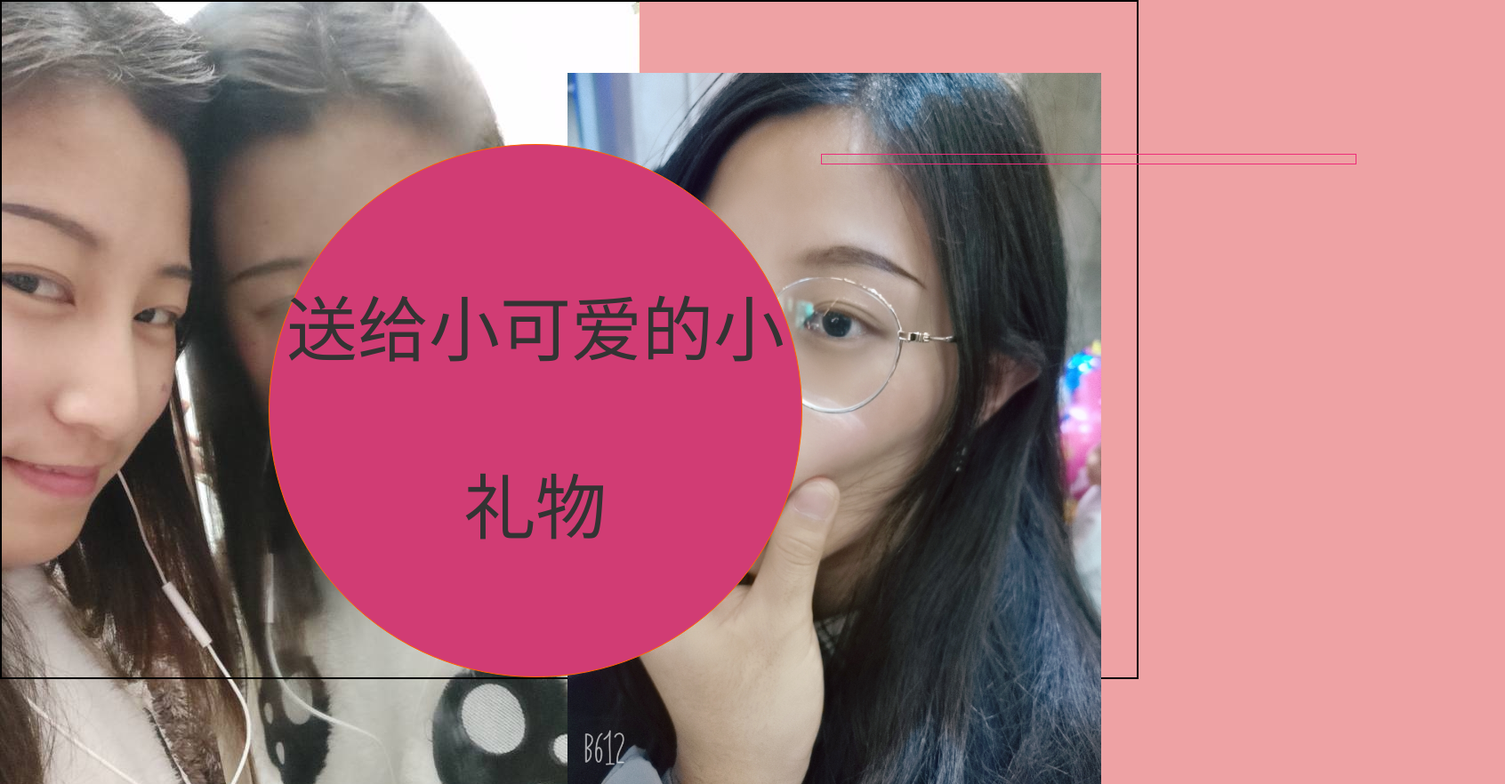
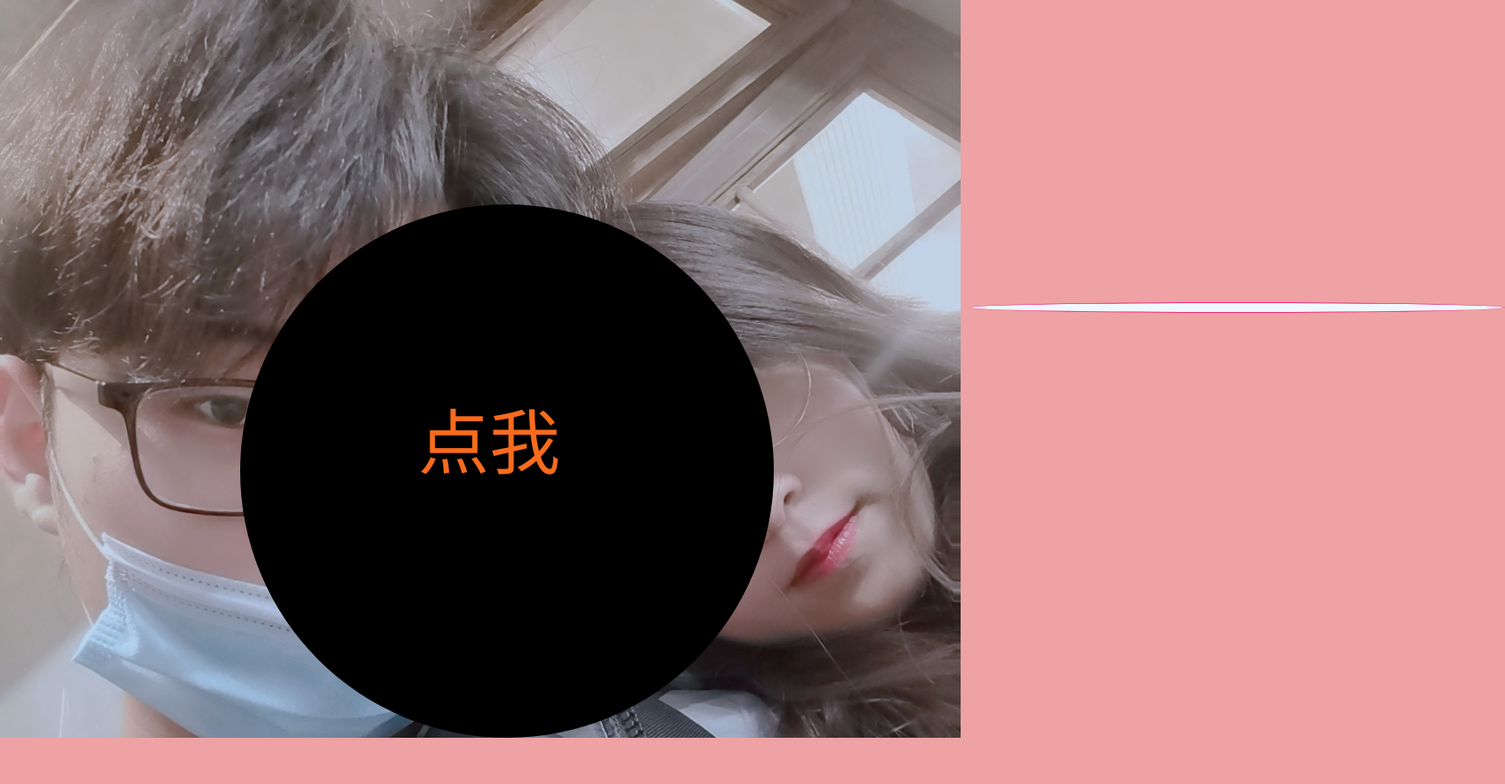
Before and after one commit to XDJcc/TZW, a plain HTML site: page index.html in a window 1280 px wide. Shown: the whole page at 89% size, 1692 px wide, since content can reach past the window. After the commit the page ends 830 px from the top, so only its background shows below. Drawn offline with Linux system fonts and the light colour scheme; grey boxes are pictures that could not be loaded.

Commit message:
xiaokeai

```diff
--- a/css/love.css
+++ b/css/love.css
@@ -1,15 +1,17 @@
 html {
 	perspective: 1000px;
 }
+
 body {
-  background-image: url("../img/1.jpg");
+	background-image: url("../img/6.jpg");
 	background-color: #eea2a4;
 	background-repeat: no-repeat;
 }
+
 .outer-wapper {
 	/* height: 900px; */
-  border: 2px solid black;
 }
+
 .outer-wapper .outer .photo {
 	width: 600px;
 	position: relative;
@@ -22,15 +24,15 @@ body {
 	width: 100%;
 	position: absolute;
 }
+
 .content-wapper {
 	float: left;
 	box-sizing: border-box;
 	position: relative;
-  border: 2px solid #f34718;
 	width: 600px;
 	height: 600px;
-  margin-top: 80px;
-  margin-left: 300px;
+	margin-top: 150px;
+	margin-left: 270px;
 	border-radius: 50%;
 	padding: 110px 0;
 	line-height: 200px;
@@ -38,24 +40,52 @@ body {
 	text-align: center;
 	justify-content: center;
 	transform-style: preserve-3d;
-  border: 1px solid #ff6700;
 	transition: all 4s;
-  background-color: rgb(209, 60, 116);
+	background-color: black;
+}
+
+.content-wapper .dianwo {
+	color: #F86B1D;
+	position: absolute;
+	margin-left: 200px;
+	margin-top: 60px;
+	transition: 2s opacity;
+}
+
+.content-wapper:hover .dianwo {
+	opacity: 0;
+}
+
+.content-wapper>span {
+	position: absolute;
+	margin-top: -280px;
+	margin-left: -50%;
+	transform: translateX(50%);
+	border-radius: 40px;
+	background-color: #BBFFAA;
+	width: 800px;
+	opacity: 0;
+	transition: 2s opacity;
 }
 
 .content-wapper:hover {
 	background-color: rgba(209, 60, 116, 0);
-  border: none;
 }
+
+.content-wapper:hover>span {
+	opacity: 1;
+}
+
 .content-wapper:hover .content {
 	height: 600px;
 }
+
 .content {
 	transform-style: preserve-3d;
 	position: relative;
-  left: 620px;
+	left: 820px;
+	top: 0px;
 	width: 600px;
-  top: -500px;
 	overflow: hidden;
 	transition: all 1s;
 	height: 10px;
@@ -63,24 +93,31 @@ body {
 	font-size: 600px;
 	perspective: 1000px;
 	border: 1px double #ee2c79;
+	border-radius: 50%;
+	background-color: aliceblue;
 }
-.content > div {
+
+.content>div {
 	color: #f86b1d;
 	position: absolute;
 	/* border: 1px solid #ff6700; */
 }
+
 .content .galss:nth-child(1) {
 	opacity: 0;
 	transition: all 1s 1s;
 }
+
 .content .galss:nth-child(2) {
 	opacity: 0;
 	transition: all 1s 2s;
 }
+
 .content .galss:nth-child(3) {
 	opacity: 0;
 	transition: all 1s 3s;
 }
+
 .content .galss:nth-child(4) {
 	opacity: 0;
 	transition: all 1s 4s;
@@ -89,7 +126,8 @@ body {
 .content:hover .galss {
 	opacity: 1;
 }
-.content > div:nth-child(1) {
+
+.content>div:nth-child(1) {
 	width: 600px;
 	height: 600px;
 	text-align: center;
@@ -98,7 +136,8 @@ body {
 	transform-origin: 0px 0px;
 	transform: rotateY(95deg);
 }
-.content > div:nth-child(2) {
+
+.content>div:nth-child(2) {
 	width: 600px;
 	text-align: center;
 	height: 600px;
@@ -107,7 +146,8 @@ body {
 	transform-origin: 600px 0px;
 	transform: rotateY(-95deg);
 }
-.content > div:nth-child(3) {
+
+.content>div:nth-child(3) {
 	width: 600px;
 	text-align: center;
 	height: 600px;
@@ -116,7 +156,8 @@ body {
 	transform-origin: 600px 0px;
 	transform: rotateX(-95deg);
 }
-.content > div:nth-child(4) {
+
+.content>div:nth-child(4) {
 	width: 600px;
 	text-align: center;
 	height: 600px;
@@ -125,6 +166,7 @@ body {
 	transform-origin: 600px 600px;
 	transform: rotateX(95deg);
 }
+
 .box1 {
 	transform-style: preserve-3d;
 	width: 200px;
@@ -137,7 +179,8 @@ body {
 	/* background-color: #85c275; */
 	animation: xuanzhuan 5s linear infinite;
 }
-.box1 > div {
+
+.box1>div {
 	position: absolute;
 	width: 200px;
 	height: 200px;
@@ -146,14 +189,17 @@ body {
 	font-size: 100px;
 	opacity: 0.9;
 }
+
 .box1 div img {
 	width: 100%;
 	height: 100%;
 }
+
 @keyframes xuanzhuan {
 	0% {
 		transform: rotateX(0deg) rotateY(0deg);
 	}
+
 	100% {
 		transform: rotateX(360deg) rotateY(360deg);
 	}
@@ -164,81 +210,103 @@ body {
 /*  */
 
 @keyframes fensan-one {
+
 	0%,
 	100% {
 		transform: rotateY(90deg) translateZ(100px);
 	}
+
 	50% {
 		transform: rotateY(90deg) translateZ(150px);
 	}
 }
-.box1 > div:nth-child(1) {
+
+.box1>div:nth-child(1) {
 	animation: fensan-one 2s linear infinite;
 	/* transform: rotateY(90deg) translateZ(100px); */
 }
+
 @keyframes fensan-two {
+
 	0%,
 	100% {
 		transform: rotateY(-90deg) translateZ(100px);
 	}
+
 	50% {
 		transform: rotateY(-90deg) translateZ(150px);
 	}
 }
-.box1 > div:nth-child(2) {
+
+.box1>div:nth-child(2) {
 	animation: fensan-two 2s linear infinite;
 	/* transform: rotateY(-90deg) translateZ(100px); */
 }
+
 @keyframes fensan-three {
+
 	0%,
 	100% {
 		transform: rotateX(-90deg) translateZ(100px);
 	}
+
 	50% {
 		transform: rotateX(-90deg) translateZ(150px);
 	}
 }
-.box1 > div:nth-child(3) {
+
+.box1>div:nth-child(3) {
 	/* transform: rotateX(-90deg) translateZ(100px); */
 	animation: fensan-three 2s linear infinite;
 }
+
 @keyframes fensan-four {
+
 	0%,
 	100% {
 		transform: rotateX(90deg) translateZ(100px);
 	}
+
 	50% {
 		transform: rotateX(90deg) translateZ(150px);
 	}
 }
-.box1 > div:nth-child(4) {
+
+.box1>div:nth-child(4) {
 	/* transform: rotateX(90deg) translateZ(100px); */
 	animation: fensan-four 2s linear infinite;
 }
+
 @keyframes fensan-five {
+
 	0%,
 	100% {
 		transform: rotateY(0deg) translateZ(100px);
 	}
+
 	50% {
 		transform: rotateY(0deg) translateZ(150px);
 	}
 }
-.box1 > div:nth-child(5) {
+
+.box1>div:nth-child(5) {
 	/* transform: rotateY(0deg) translateZ(100px); */
 	animation: fensan-five 2s linear infinite;
 }
 
 @keyframes fensan-six {
+
 	0%,
 	100% {
 		transform: rotateY(180deg) translateZ(100px);
 	}
+
 	50% {
 		transform: rotateY(180deg) translateZ(150px);
 	}
 }
-.box1 > div:nth-child(6) {
+
+.box1>div:nth-child(6) {
 	animation: fensan-six 2s linear infinite;
 
 	/* transform: rotateY(180deg) translateZ(100px); */
--- a/index.html
+++ b/index.html
@@ -12,12 +12,15 @@
     <div class="outer-wapper clearfix">
       <div class="outer clearfix">
         <div class="photo">
-          <div>
+         <!-- <div>
             <img src="img/5.jpg" />
-          </div>
+          </div> -->
         </div>
         <div class="content-wapper clearfix">
-          <span>送给小可爱的小礼物</span>
+          <span>我的小宝贝圣诞节快乐</span>
+		  <div class="dianwo">
+		  	点我
+		  </div>
           <div class="content clearfix">
             <div class="galss">我</div>
             <div class="galss">喜</div>
```
Lines whose indentation alone changed are shown as unchanged.
